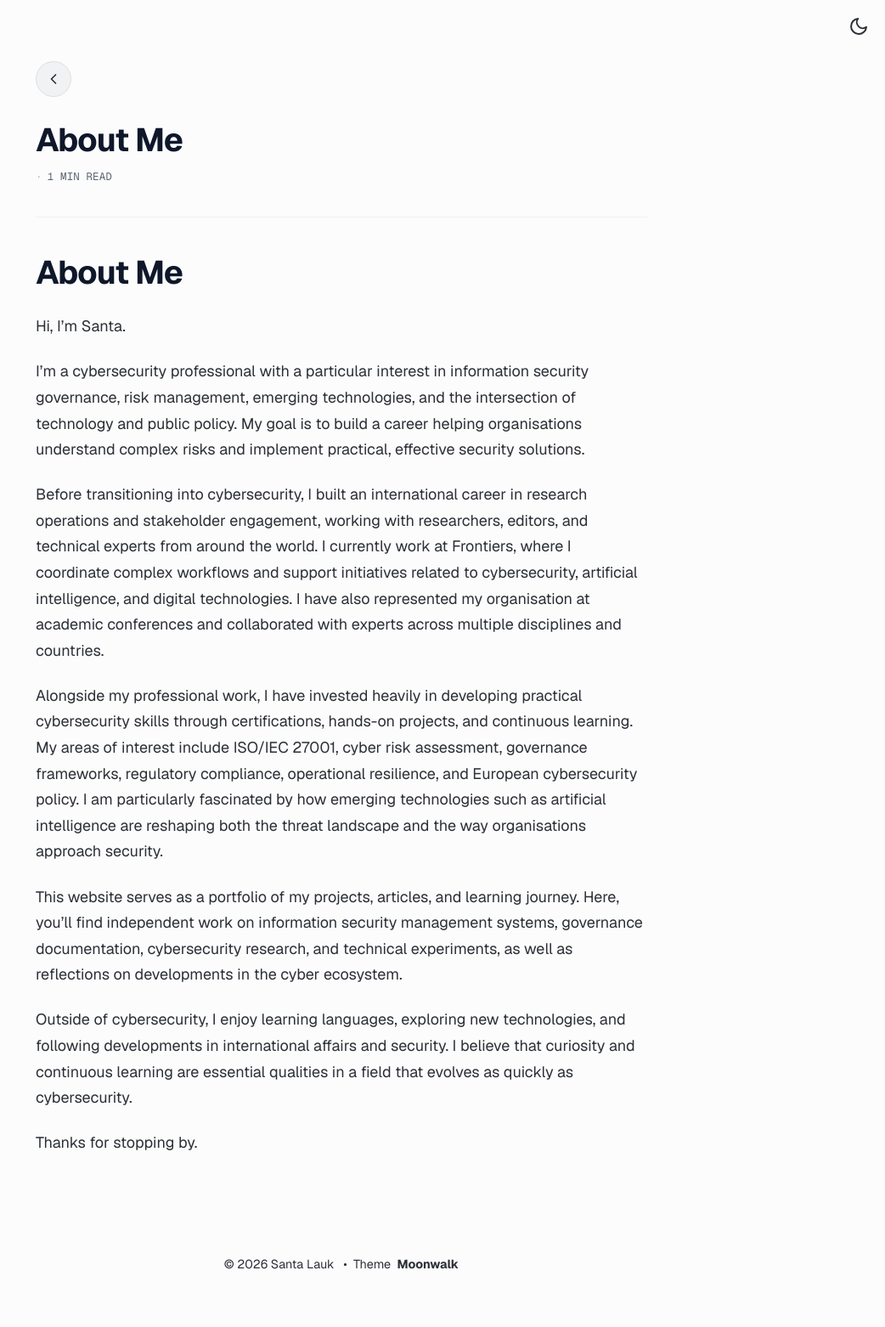
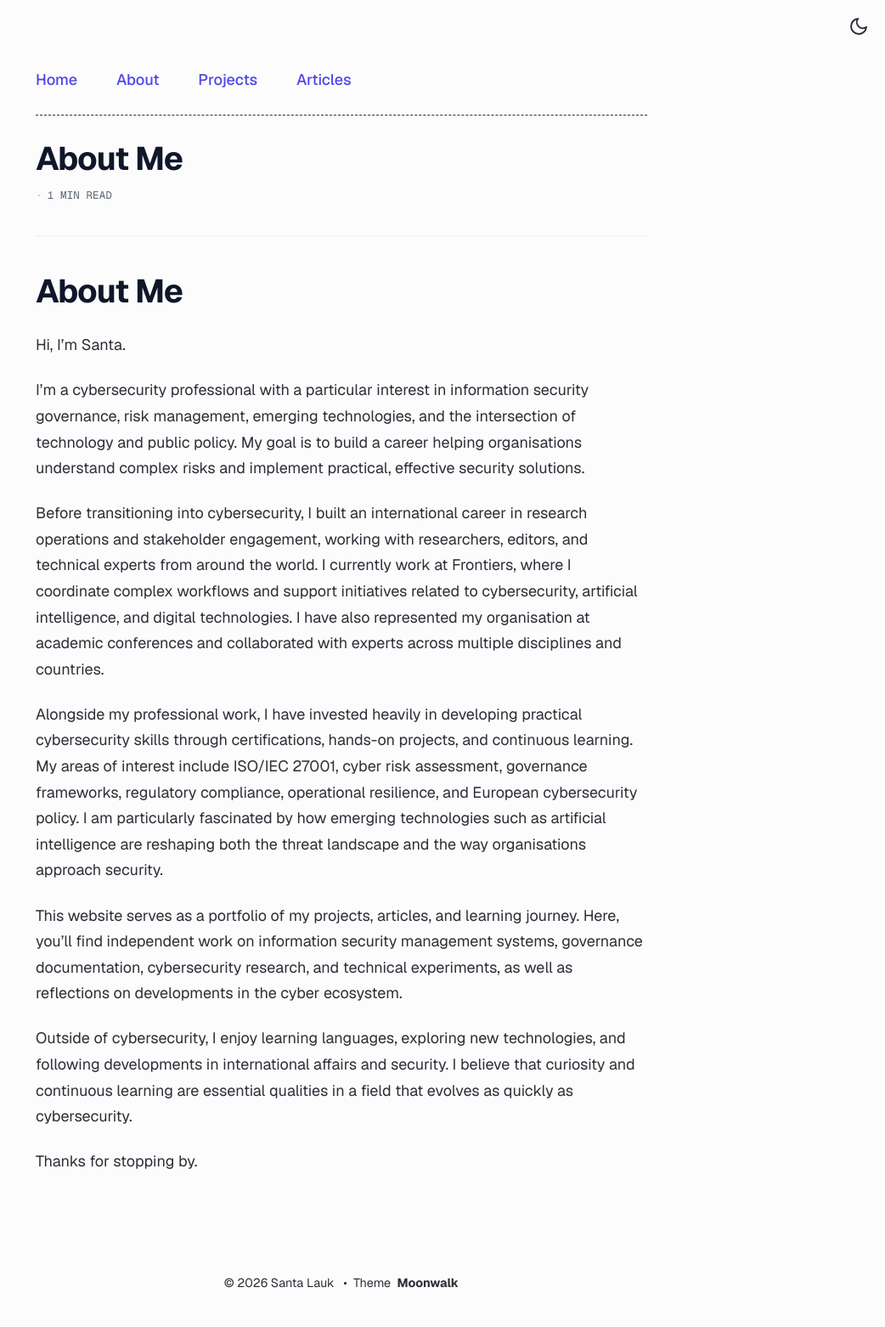
Before and after one commit to SantaLauk/santalauk.github.io, a Jekyll site: the page built from about.md, in a window 1280 px wide. Shown: the whole page at 85% size, without its empty margins (238-1280 px from the left). Built offline with Jekyll 4.4.1, drawn with Linux system fonts in a browser that asks for light colours; before the commit the page ends 1540 px from its top, so only the background shows below that.

Commit message:
Update post.html

```diff
--- a/_layouts/post.html
+++ b/_layouts/post.html
@@ -2,11 +2,10 @@
 layout: default
 ---
 
-<a href="javascript:history.back()" class="back-link" aria-label="Go back">
-  <svg width="20" height="20" viewBox="0 0 24 24" fill="none" stroke="currentColor" stroke-width="2" stroke-linecap="round" stroke-linejoin="round">
-    <polyline points="15 18 9 12 15 6"></polyline>
-  </svg>
-</a>
+{% include horizontal_list.html collection=site.data.home.navbar_entries %}
+<div class="dashed"></div>
+
+
 <h1 class="post-title">{{ page.title }}</h1>
 {% include date_and_social_share.html %}
 
```
